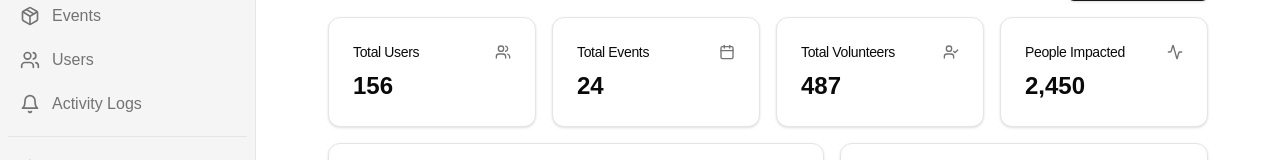
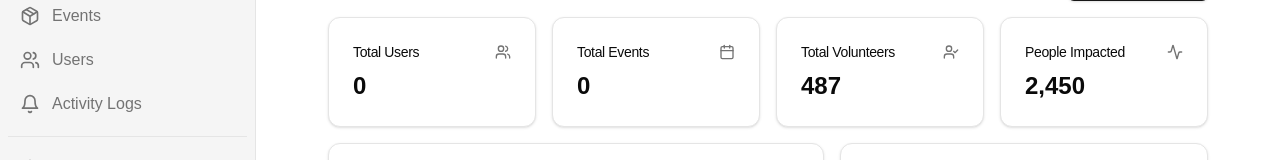
Before and after one commit to rotaractgalgotias/admin-dashboard, a Next.js app: page / in a window 1280 px wide. Shown: the part 184-344 px from the top of the page. Built offline with nearby package versions, Linux system fonts and the light colour scheme; no server answers; the database is empty.

Commit message:
feat: Added real data in dashboard

```diff
--- a/src/app/page.tsx
+++ b/src/app/page.tsx
@@ -1,12 +1,96 @@
-import AdaptiveDashboard from '@/app/_components/dashboard-home'
-import React from 'react'
+import AdaptiveDashboard from "@/app/_components/dashboard-home";
+import { prisma } from "@/lib/prisma";
+import { format } from "date-fns";
+import React, { Suspense } from "react";
+import { DashboardLoadingSkeletonsComponent } from "./_components/dashboard-loading-skeletons";
 
-function page() {
+const Dashboard = async () => {
+  const totalUsersPromise = prisma.user.count();
+  const verifiedUsersPromise = prisma.user.count({
+    where: { firstTime: false },
+  });
+  const totalEventsPromise = prisma.event.count();
+  const activeEventsPromise = prisma.event.count({
+    where: {
+      date: {
+        gte: new Date(new Date().setDate(1)),
+        lt: new Date(new Date().setMonth(new Date().getMonth() + 1, 1)),
+      },
+    },
+  });
+
+  const recentEventsPromise = prisma.event.findMany({
+    take: 3,
+    orderBy: { date: "desc" },
+  });
+
+  const activityLogPromise = prisma.activityLog.findMany({
+    take: 3,
+    orderBy: { timestamp: "desc" },
+  });
+
+  // resolve all promises
+  const [
+    totalUsers,
+    verifiedUsers,
+    totalEvents,
+    activeEvents,
+    recentEvents,
+    activityLog,
+  ] = await Promise.all([
+    totalUsersPromise,
+    verifiedUsersPromise,
+    totalEventsPromise,
+    activeEventsPromise,
+    recentEventsPromise,
+    activityLogPromise,
+  ]);
+
+  const mockData = {
+    stats: {
+      totalUsers,
+      verifiedUsers,
+      totalEvents,
+      activeEvents,
+    },
+    recentEvents: recentEvents.map((event) => ({
+      id: event.id,
+      title: event.title,
+      date: format(new Date(event.date), "dd/MM/yyyy"),
+      location: event.location,
+      numberOfVolunteers: 45,
+      peopleImpacted: 200,
+    })),
+    activityLog: activityLog.map((log) => ({
+      id: log.id,
+      action: log.action as string,
+      timestamp: new Date(log.timestamp).toISOString(),
+      details: log.details ?? "",
+    })),
+    monthlyData: [
+      { month: "Jan", events: 4, volunteers: 120, impacted: 450 },
+      { month: "Feb", events: 6, volunteers: 180, impacted: 680 },
+      { month: "Mar", events: 8, volunteers: 240, impacted: 920 },
+      { month: "Apr", events: 5, volunteers: 150, impacted: 540 },
+      { month: "May", events: 7, volunteers: 210, impacted: 780 },
+      { month: "Jun", events: 9, volunteers: 270, impacted: 1100 },
+    ],
+    userRoles: [
+      { name: "ADMIN", value: 12 },
+      { name: "EDITOR", value: 144 },
+    ],
+  };
+  return <AdaptiveDashboard data={mockData} />;
+};
+
+function Page() {
   return (
     <div>
-      <AdaptiveDashboard />
+      <Suspense fallback={<DashboardLoadingSkeletonsComponent />}>
+        <Dashboard />
+      </Suspense>
     </div>
-  )
+  );
 }
 
-export default page
+export default Page;
```
Also changed, not shown: src/app/_components/dashboard-home.tsx (+115 -82 lines).
